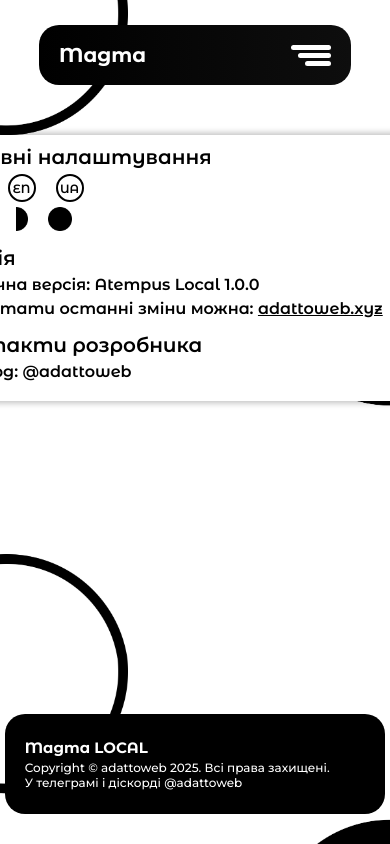
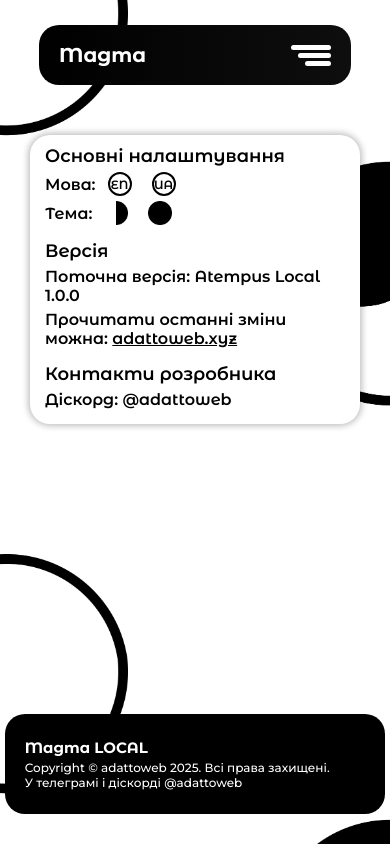
Before and after one commit to adattoweb/magma, a React (Vite) app: page /magma/settings in a window 390 px wide. Built offline with nearby package versions, Linux system fonts and the light colour scheme.

Commit message:
modified some files

```diff
--- a/src/Goals/GoalsStart.jsx
+++ b/src/Goals/GoalsStart.jsx
@@ -16,7 +16,7 @@
         for (let i = 0; i < arr.length; i++) { // шукаємо повторення, якщо є то зупиняємо додавання.
             if (arr[i][0] === name) counter++;
         }
-        if (counter > 1 || name.length === 0) return;
+        if (counter > 1 || name.length === 0 || name.length > 30) return;
         let index = localStorage.getItem("goals-index");
         localStorage.setItem("goals-index", +index + 1);
         if (readProjects.length === 0) {
--- a/src/Main/Main.jsx
+++ b/src/Main/Main.jsx
@@ -9,7 +9,7 @@
         <div className="main content">
             <Block1/>
             <Block2/>
-            <Block3/>
+            {/* <Block3/> */}
             <Block4/>
         </div>
     )
--- a/src/Projects/ProjectStart.jsx
+++ b/src/Projects/ProjectStart.jsx
@@ -13,7 +13,7 @@
         for(let i = 0; i < arr.length; i++){
             if(arr[i] === name) counter++
         }
-        if(counter > 1 || name.length === 0) return
+        if(counter > 1 || name.length === 0 || name.length > 30) return
         if(readProjects.length === 0){
             localStorage.setItem("tracker-projects", `${newName}`)
         } else {
--- a/src/Settings/Settings.css
+++ b/src/Settings/Settings.css
@@ -109,3 +109,24 @@
     font-family: "Montserrat Alternates", serif;
     cursor: pointer;
 }
+@media screen and (max-width: 570px){
+    .settings__main{
+        width: 300px;
+        padding: 10px 15px 15px 15px;
+    }
+    .settings__info{
+        font-size: 14px;
+    }
+    .lang__select{
+        width: 20px;
+        height: 20px;
+    }
+    .settings__block h2{
+        font-size: 18px;
+    }
+}
+@media screen and (max-width: 350px){
+    .settings__main{
+        width: 250px;
+    }
+}
--- a/src/Tier/TierStart.jsx
+++ b/src/Tier/TierStart.jsx
@@ -13,7 +13,7 @@
         for(let i = 0; i < arr.length; i++){
             if(arr[i][0] === name) counter++
         }
-        if(counter > 1 || name.length === 0) return
+        if(counter > 1 || name.length === 0 || name.length > 30) return
         let index = localStorage.getItem("tier-index")
         localStorage.setItem("tier-index", +index+1)
         if(readProjects.length === 0){
--- a/src/Trackers/TrackerStart.jsx
+++ b/src/Trackers/TrackerStart.jsx
@@ -18,6 +18,7 @@
     let startTime = "00:00"
     let endTime = "00:00"
     function addItem(){
+        if (name.length > 30) return
         let newName = name.replace(/(@|\^)+/g, ".")
         startTime = localStorage.getItem("start-time")
         const now = new Date();
```
